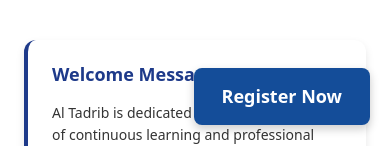
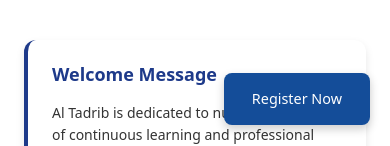
Before and after one commit to Syz68/AlTadribLandingPage, a React (Vite) app: page /al-tadrib in a window 390 px wide. Shown: the part 699-845 px from the top of the page. Built offline with nearby package versions, Linux system fonts and the light colour scheme.

Commit message:
changes after fixed the fixed button in mobileview

```diff
--- a/src/altadrib/components/HeroSection.css
+++ b/src/altadrib/components/HeroSection.css
@@ -105,5 +105,9 @@
         min-height: 3.75rem;
     }
 
+    .fixed-appointment-btn {
+        font-size: 0.9rem; /* 18px / 16 */
+        font-weight: 500;
+    }
 
 }
--- a/src/altadrib/components/LeadershipMessage.css
+++ b/src/altadrib/components/LeadershipMessage.css
@@ -137,7 +137,11 @@
       align-items: center;
     }
     .contact-card {
-      width: 80%;
+      width: 90%;
+    }
+
+    .contact-card p {
+      font-size: 1rem;
     }
   }
 
```
